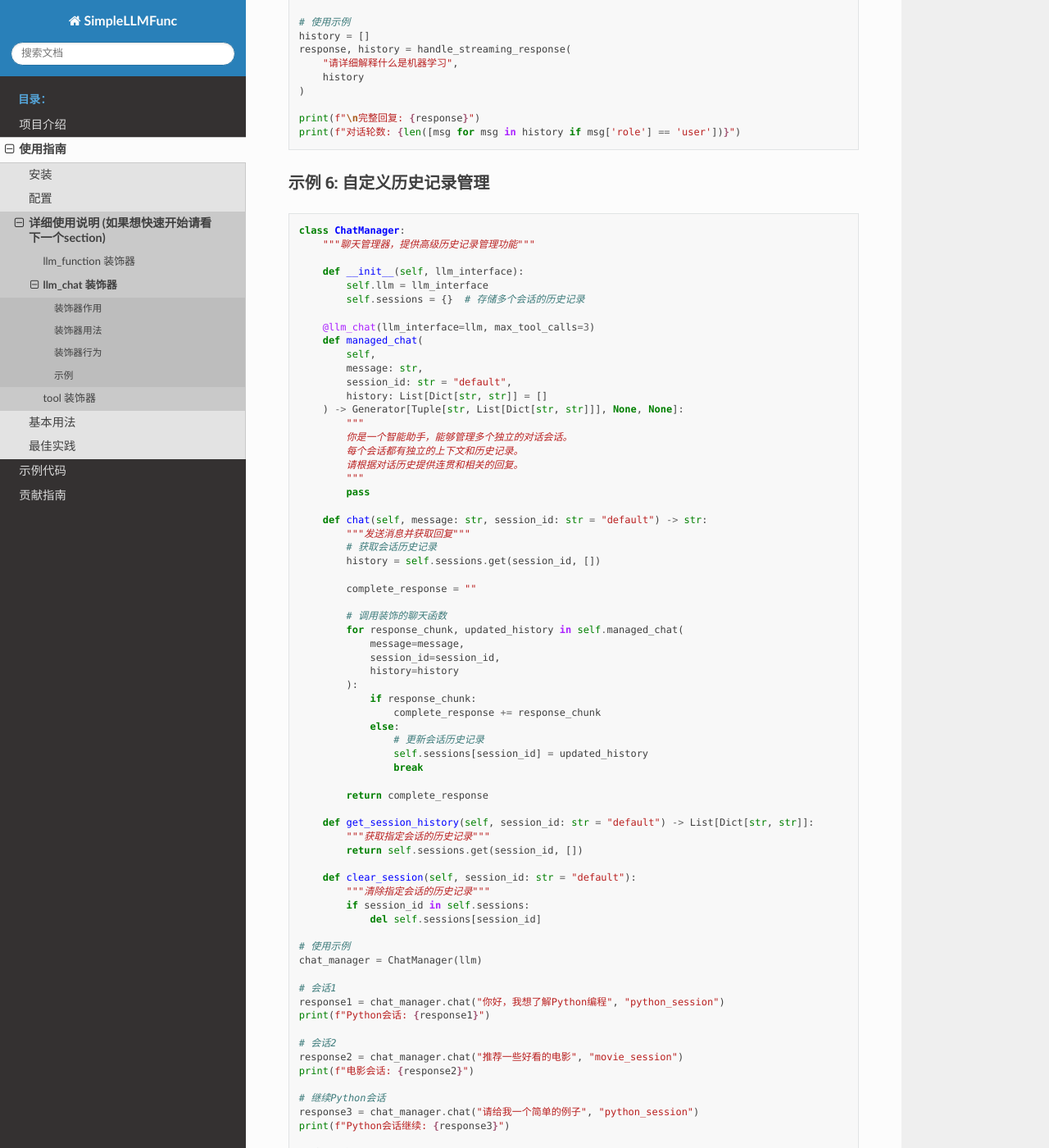
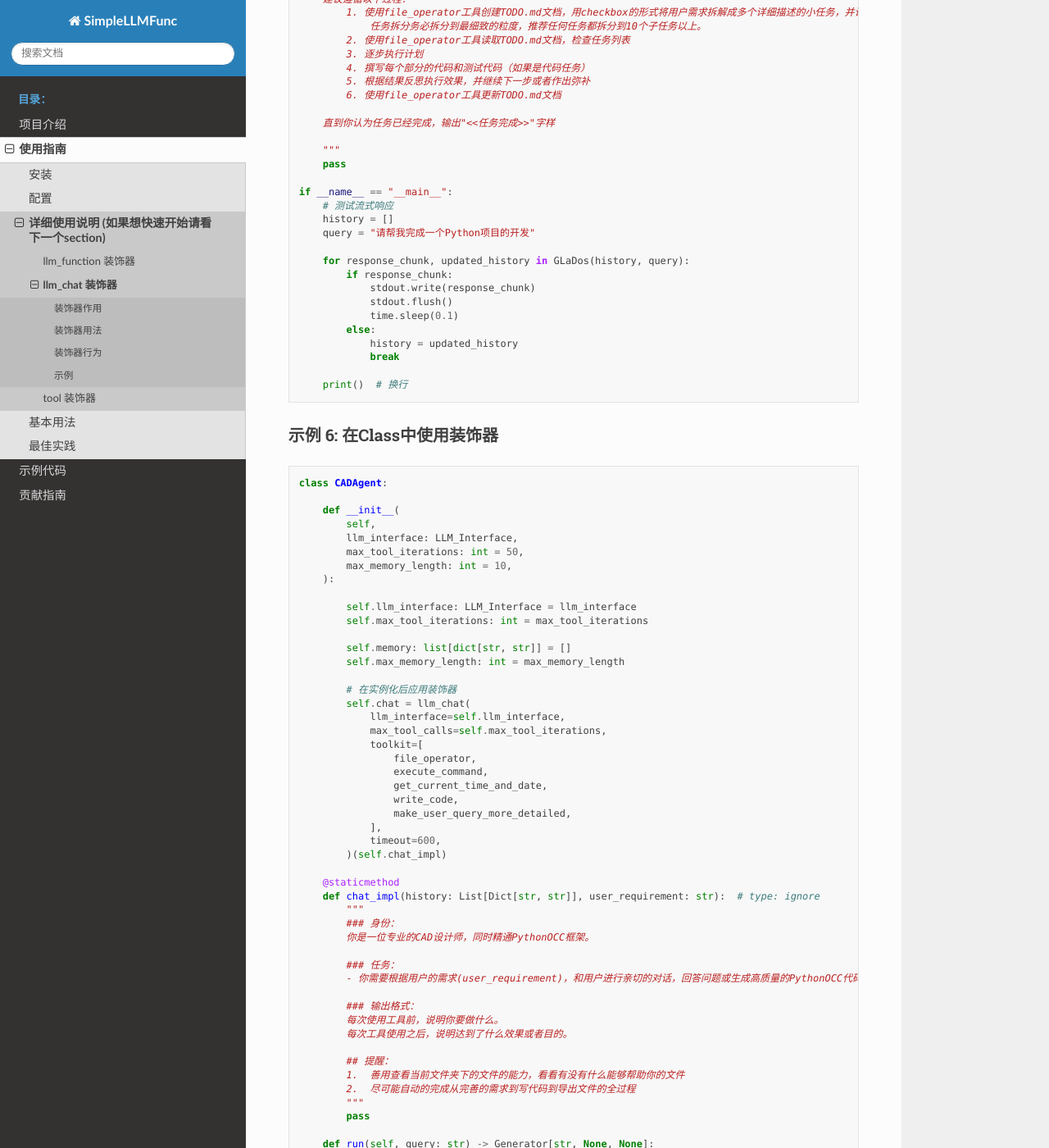
Before and after one commit to NiJingzhe/SimpleLLMFunc, a Sphinx documentation site: the page built from docs/source/detailed_guide/llm_chat.md, in a window 1280 px wide and 1400 px high, scrolled down 6361 px. Shown: the whole window at 82% size. Built offline with Sphinx 7.4.7 and the Read the Docs theme 3.1.0, drawn with Linux system fonts in a browser that asks for light colours; some of the changed text lies outside the part shown.

Commit message:
feat: 更新版本至0.2.0，添加流式响应支持并修正文档

````diff
--- a/docs/source/detailed_guide/llm_chat.md
+++ b/docs/source/detailed_guide/llm_chat.md
@@ -35,6 +35,7 @@
 - **llm_interface** (必需): LLM 接口实例，用于与大语言模型通信
 - **toolkit** (可选): 工具列表，可以是 Tool 对象或被 @tool 装饰的函数
 - **max_tool_calls** (可选): 最大工具调用次数，防止无限循环，默认为 5
+- **stream**:  是否启用流式响应，默认为 False
 - ****llm_kwargs**: 额外的关键字参数，将直接传递给 LLM 接口（如 temperature、top_p 等）
 
 ### 函数参数要求
@@ -54,6 +55,9 @@
 装饰器修改后的函数返回 `Generator[Tuple[str, List[Dict[str, str]]], None, None]`：
 - 第一个元素 `str`: 助手的响应内容（可能是部分内容，支持流式输出）
 - 第二个元素 `List[Dict[str, str]]`: 更新后的对话历史记录（已过滤工具调用信息）
+
+需要说明的是无论流式还是非流返回，都是同样的格式，非流返回中的 `str` 可能是完整的响应内容，而流式返回则是每个`delta`中的内容。
+对于历史记录，我们只要关注生成器最后一个返回中的 `List[Dict[str, str]]`，它包含了更新好的对话历史记录。
 
 ## 装饰器行为
 
@@ -281,124 +285,127 @@
 ### 示例 5: 流式响应处理
 
 ```python
-@llm_chat(llm_interface=llm)
-def streaming_chat(
-    message: str,
-    history: List[Dict[str, str]] = []
-) -> Generator[Tuple[str, List[Dict[str, str]]], None, None]:
+@llm_chat(
+    llm_interface=GPT_4o_Interface,
+    toolkit=[
+        calc,
+        get_current_time_and_date,
+        file_operator,
+        execute_command,
+        interactive_terminal,
+    ],
+    stream=True,
+    max_tool_calls=500,
+    timeout=600
+)
+def GLaDos(history: List[Dict[str, str]], query: str):  # type: ignore
     """
-    你是一个能提供详细解释的助手。
-    当回答复杂问题时，请给出充分的解释和例子。
+    你是GLaDos，一为全能AI助手。
+
+    由于你不能和控制台交互，所有的测试都需要首先使用unittest编写专门的测试脚本，并通过mock输入的方法来绕开控制台输入。
+
+    使用工具前请务必说明你要用什么工具做什么。
+
+
+    首先需要分析用户的需求，然后使用execute_command工具查看当前的工作环境，然后
+    建议遵循以下过程：
+        1. 使用file_operator工具创建TODO.md文档，用checkbox的形式将用户需求拆解成多个详细描述的小任务，并记录。
+            任务拆分务必拆分到最细致的粒度，推荐任何任务都拆分到10个子任务以上。
+        2. 使用file_operator工具读取TODO.md文档，检查任务列表
+        3. 逐步执行计划
+        4. 撰写每个部分的代码和测试代码（如果是代码任务）
+        5. 根据结果反思执行效果，并继续下一步或者作出弥补
+        6. 使用file_operator工具更新TODO.md文档
+
+    直到你认为任务已经完成，输出"<<任务完成>>"字样
+
     """
     pass
 
-def handle_streaming_response(message: str, history: List[Dict[str, str]]):
-    """处理流式响应的示例函数"""
-    print("助手正在回复: ", end="")
+if __name__ == "__main__":
+    # 测试流式响应
+    history = []
+    query = "请帮我完成一个Python项目的开发"
 
-    complete_response = ""
-    final_history = []
-
-    for response_chunk, updated_history in streaming_chat(message, history):
+    for response_chunk, updated_history in GLaDos(history, query):
         if response_chunk:
-            # 实时显示响应片段
-            print(response_chunk, end="", flush=True)
-            complete_response += response_chunk
+            stdout.write(response_chunk)
+            stdout.flush()
+            time.sleep(0.1)
         else:
-            # 响应完成，获取最终历史记录
-            final_history = updated_history
+            history = updated_history
             break
 
     print()  # 换行
-
-    return complete_response, final_history
-
-# 使用示例
-history = []
-response, history = handle_streaming_response(
-    "请详细解释什么是机器学习",
-    history
-)
-
-print(f"\n完整回复: {response}")
-print(f"对话轮数: {len([msg for msg in history if msg['role'] == 'user'])}")
 ```
 
-### 示例 6: 自定义历史记录管理
+### 示例 6: 在Class中使用装饰器
 
 ```python
-class ChatManager:
-    """聊天管理器，提供高级历史记录管理功能"""
+class CADAgent:
 
-    def __init__(self, llm_interface):
-        self.llm = llm_interface
-        self.sessions = {}  # 存储多个会话的历史记录
+    def __init__(
+        self,
+        llm_interface: LLM_Interface,
+        max_tool_iterations: int = 50,
+        max_memory_length: int = 10,
+    ):
 
-    @llm_chat(llm_interface=llm, max_tool_calls=3)
-    def managed_chat(
-        self,
-        message: str,
-        session_id: str = "default",
-        history: List[Dict[str, str]] = []
-    ) -> Generator[Tuple[str, List[Dict[str, str]]], None, None]:
+        self.llm_interface: LLM_Interface = llm_interface
+        self.max_tool_iterations: int = max_tool_iterations
+
+        self.memory: list[dict[str, str]] = []
+        self.max_memory_length: int = max_memory_length
+
+        # 在实例化后应用装饰器
+        self.chat = llm_chat(
+            llm_interface=self.llm_interface,
+            max_tool_calls=self.max_tool_iterations,
+            toolkit=[
+                file_operator,
+                execute_command,
+                get_current_time_and_date,
+                write_code,
+                make_user_query_more_detailed,
+            ],
+            timeout=600,
+        )(self.chat_impl)
+
+    @staticmethod
+    def chat_impl(history: List[Dict[str, str]], user_requirement: str):  # type: ignore
         """
-        你是一个智能助手，能够管理多个独立的对话会话。
-        每个会话都有独立的上下文和历史记录。
-        请根据对话历史提供连贯和相关的回复。
+        ### 身份：
+        你是一位专业的CAD设计师，同时精通PythonOCC框架。
+
+        ### 任务：
+        - 你需要根据用户的需求(user_requirement)，和用户进行亲切的对话，回答问题或生成高质量的PythonOCC代码
+
+        ### 输出格式：
+        每次使用工具前，说明你要做什么。
+        每次工具使用之后，说明达到了什么效果或者目的。
+
+        ## 提醒：
+        1.  善用查看当前文件夹下的文件的能力，看看有没有什么能够帮助你的文件
+        2.  尽可能自动的完成从完善的需求到写代码到导出文件的全过程
         """
         pass
 
-    def chat(self, message: str, session_id: str = "default") -> str:
-        """发送消息并获取回复"""
-        # 获取会话历史记录
-        history = self.sessions.get(session_id, [])
+    def run(self, query: str) -> Generator[str, None, None]:
+        """
+        运行CADAgent，处理用户的查询。
+        """
+        # 处理内存长度
+        if len(self.memory) > self.max_memory_length:
+            # 保留第一条，然后pop掉第二条
+            self.memory.pop(1)
 
-        complete_response = ""
+        query = query.strip() + "。请务必不要忘记使用工具, 以及将代码写入本地文件。"
 
-        # 调用装饰的聊天函数
-        for response_chunk, updated_history in self.managed_chat(
-            message=message,
-            session_id=session_id,
-            history=history
-        ):
-            if response_chunk:
-                complete_response += response_chunk
-            else:
-                # 更新会话历史记录
-                self.sessions[session_id] = updated_history
-                break
-
-        return complete_response
-
-    def get_session_history(self, session_id: str = "default") -> List[Dict[str, str]]:
-        """获取指定会话的历史记录"""
-        return self.sessions.get(session_id, [])
-
-    def clear_session(self, session_id: str = "default"):
-        """清除指定会话的历史记录"""
-        if session_id in self.sessions:
-            del self.sessions[session_id]
-
-# 使用示例
-chat_manager = ChatManager(llm)
-
-# 会话1
-response1 = chat_manager.chat("你好，我想了解Python编程", "python_session")
-print(f"Python会话: {response1}")
-
-# 会话2
-response2 = chat_manager.chat("推荐一些好看的电影", "movie_session")
-print(f"电影会话: {response2}")
-
-# 继续Python会话
-response3 = chat_manager.chat("请给我一个简单的例子", "python_session")
-print(f"Python会话继续: {response3}")
-
-# 查看历史记录
-python_history = chat_manager.get_session_history("python_session")
-print(f"Python会话历史: {len(python_history)} 条消息")
+        llm_response_flow = self.chat(self.memory, query)
+        for response_str, history in llm_response_flow:
+            self.memory = history
+            yield response_str
 ```
-
 ---
 
 通过这些示例可以看出，`llm_chat` 装饰器提供了强大而灵活的对话功能，支持多种使用场景，从简单的问答到复杂的多会话管理都能很好地处理。装饰器的流式响应特性使得用户能够获得实时的交互体验。
--- a/pyproject.toml
+++ b/pyproject.toml
@@ -1,6 +1,6 @@
 [tool.poetry]
 name = "SimpleLLMFunc"
-version = "0.1.13"
+version = "0.2.0"
 description = "一个轻量但完备的LLM/Agent应用开发框架，提供装饰器实现将函数DocString作为Prompt而无需函数体具体实现但能够享受函数定义和类型标注带来效率提升的开发体验。以最Code的方式，用最少的代码将LLM能力集成到任意Python项目中。"
 authors = ["Ni Jingzhe <nijingzhe@zjue.edu.cn>"]
 readme = "README.md"
@@ -15,8 +15,8 @@
 httpx = {extras = ["socks"], version = "^0.28.1"}
 
 [tool.poetry.group.dev.dependencies]
-pytest = "^8.3.5"
-pytest-mock = "^3.14.0"
+pytest = "^8.4.0"
+pytest-mock = "^3.14.1"
 
 [build-system]
 requires = ["poetry-core>=2.0.0,<3.0.0"]
````
Also changed, not shown: other parts of docs/source/detailed_guide/llm_chat.md (+3 -3 lines), CHANGELOG.md (+6 -1 lines), README.md (+1 -1 lines), docs/source/detailed_guide/tool.md (+3 -1 lines), 1 other file.
